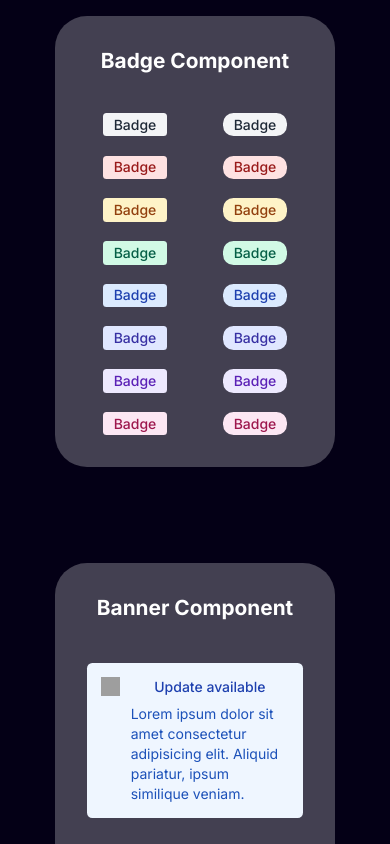
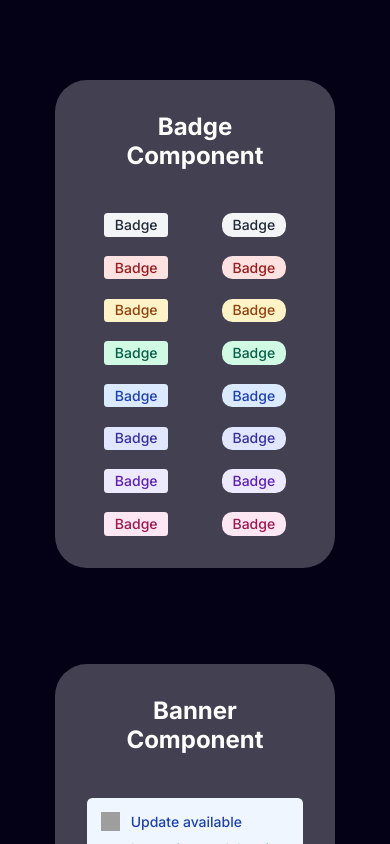
Before and after one commit to charlesoller/ComponentLibrary, a React (Vite) app: page / in a window 390 px wide. Shown: the top 844 px of the page. Built offline with nearby package versions, Linux system fonts and the light colour scheme; grey boxes are pictures that could not be loaded.

Commit message:
mvp done

```diff
--- a/src/App.css
+++ b/src/App.css
@@ -9,15 +9,13 @@ body {
   background: #040016;
   font-family: Inter, Arial, Helvetica, sans-serif;
   overflow-x: hidden;
+  padding: 4em 0;
 }
 
 @media (max-width: 670px){
-  h1 {
-    font-size: 1.3rem;
-    align-items: center;
-  }
-  div h1 {
+  .section__header {
     text-align: center;
+    font-size: 1.5rem;
   }
 }
 
@@ -27,9 +25,7 @@ body {
   gap: 6em;
   margin: 0 auto;
   width: 80%;
-  /* justify-content: center; */
   padding: 1em;
-  /* background-color: red; */
 }
 
 .badge-grid,
@@ -49,20 +45,24 @@ body {
 
 .badge-grid {
   display: grid;
-  /* overflow: hidden; */
-  /* grid-template: auto auto auto / repeat(auto-fit, 1fr); */
-  /* grid-auto-flow: column; */
-  /* grid-template-columns: repeat(auto-fill, minmax(200px, 1fr)); */
-  grid-template-columns: repeat(auto-fit, minmax(40px, 100px));
+  grid-template: repeat(3, auto) / repeat(8, auto);
+  grid-auto-flow: column;
   justify-items: center;
-  gap: 1.2em 1.5em;
-  /* width: 85%; */
+  gap: 1.2em 1.2em;
+}
+
+@media (max-width: 940px) {
+  .badge-grid {
+    grid-template: repeat(5, auto) / repeat(4, 1fr);
+    grid-auto-flow: row;
+  }
 }
 
 @media (max-width: 660px){
   .badge-grid {
-    grid-template-columns: 1fr 1fr;
+    grid-template: repeat(9, auto) / repeat(2, 1fr);
     align-items: end;
+    justify-items: center;
   }
 }
 
@@ -78,6 +78,7 @@ body {
   font-weight: 500;
   line-height: 1.25rem;
   width: min-content;
+  text-align: center;
   height: min-content;
   padding: 0.125em 0.75em;
 }
@@ -137,6 +138,7 @@ body {
 .banner-grid {
   display: grid;
   gap: 2em;
+  padding-bottom: 3em;
 }
 
 .banner-grid__title {
@@ -335,16 +337,18 @@ body {
 .card__icon__bg--pink { background: #FCE7F3; }
 .card__icon__bg--darkpink { background: #9D174D; }
 
-/* -------------------------- Testimonial Component -------------------------- */
+/* -------------------------- Image Testimonial Component -------------------------- */
 
 .image-testimonial-grid {
   display: grid;
   justify-content: center;
+  padding: 3em 3em 0 3em;
+  gap: 2em;
 }
 
 .image-testimonial-title {
   color: #FFF;
-  margin: 0 auto 0.5em auto;
+  margin: 0 auto 2em auto;
 }
 
 /* General */
@@ -371,6 +375,7 @@ body {
   flex-direction: column;
   padding: 3em;
   justify-content: center;
+  width: 100%;
 }
 
 /* Light and Dark Texts */
@@ -463,10 +468,29 @@ body {
 .image-testimonial__container--pink { background: #FCE7F3; }
 .image-testimonial__container--darkpink { background: #9D174D; }
 
+@media (max-width: 1000px) {
+  .image-testimonial {
+    font-size: .6rem;
+  }
+
+  .image-testimonial__testimonial {
+    font-size: .8rem;
+    line-height: 1.4rem;
+  }
+
+  .image-testimonial__testimonial__icon {
+    height: 1.1rem;
+  }
+
+  .image-testimonial-title {
+    margin-bottom: 0em;
+  }
+}
+
 /* Card */
-@media (max-width: 1000px){
+@media (max-width: 800px){
   .image-testimonial-grid {
-    gap: 2em;
+    gap: 3em;
   }
 
   .image-testimonial.left,
@@ -474,7 +498,7 @@ body {
     background: #FFF;
     grid-template: 103px 103px auto / 7.5% 85% 7.5%;
     width: 100%;
-    margin: 0 auto;
+    margin: 0 auto 3em auto;
   }
 
   .image-testimonial__image {
@@ -519,13 +543,33 @@ body {
   .image-testimonial__testimonial__icon {
     height: 2rem;
   }
+
+  .image-testimonial-grid {
+    padding-bottom: 2.5em;
+  }
+}
+
+@media (max-width: 400px){
+  .image-testimonial__testimonial {
+    font-size: 1.25rem;
+    line-height: 1.75rem;
+    margin-bottom: 1.5em;
+  }
+
+  .image-testimonial__testimonial__icon {
+    height: 1.5rem;
+  }
+
+  .image-testimonial__testimonial__name {
+    line-height: 1.25rem;
+  }
 }
 
 /* -------------------------- Testimonial Component -------------------------- */
 
 .testimonial-grid {
   display: grid;
-  padding-bottom: 3em;
+  padding: 3em;
   gap: 2em;
 }
 
@@ -542,6 +586,7 @@ body {
   padding: 6em 4.4em 7em 4.4em;
   font-weight: 500;
   text-align: center;
+  margin-bottom: 3em;
 }
 
 /* Dark/Light Modes */
@@ -600,6 +645,11 @@ body {
     align-items: flex-start;
   }
 
+  .testimonial__quote {
+    font-size: 1.25rem;
+    line-height: 2rem;
+  }
+
   .testimonial__info {
     flex-direction: column;
     justify-content: flex-start;
@@ -616,9 +666,21 @@ body {
 
   .testimonial__logo {
     margin: 0 auto;
+    width: 90%;
   }
 }
 
+@media (max-width: 400px){
+  .testimonial__quote {
+    font-size: 1.25rem;
+    line-height: 1.75rem;
+    margin-bottom: 1.5em;
+  }
+
+  .testimonial__logo {
+    width: 95%;
+  }
+}
 /* -------------------------- Tooltip Component -------------------------- */
 
 .tooltip-grid {
@@ -635,8 +697,13 @@ body {
     display: flex;
     flex-direction: column;
     align-items: center;
-    gap: 5.5em;
+    gap: 2em;
     width: fit-content;
+    padding-bottom: 1.5em;
+  }
+
+  .tooltip {
+    margin-bottom: 3.5em;
   }
 }
 
@@ -652,7 +719,7 @@ body {
   line-height: 1.25rem;
   font-weight: 400;
   padding: 1em;
-  width: 90%;
+  width: 95%;
   border-radius: 0.5rem;
   display: grid;
   grid-template: min-content min-content / auto auto auto;
@@ -667,7 +734,7 @@ body {
 .tooltip:before {
   content: "";
   position: absolute;
-  top: 100%;
+  top: 98%;
   left: 13%;
   width: 0;
   border-left: 20px solid transparent;
@@ -796,7 +863,7 @@ body {
 }
 
 .toast-button {
-  padding: 2em 4em;
+  padding: 2em 0;
   border-radius: 2em;
   background: #262626;
   font-size: 1.5rem;
@@ -805,6 +872,7 @@ body {
   color: #FFF;
   border: none;
   font-family: Inter, Arial, Helvetica, sans-serif;
+  width: 100%;
 }
 
 .toast-button:hover {
--- a/src/components/BadgeCollection.jsx
+++ b/src/components/BadgeCollection.jsx
@@ -4,7 +4,7 @@ import Badge from './Badge'
 export default function BadgeCollection(){
     return (
         <div className="badge-grid">
-            <h1 className="badge-grid__title">Badge Component</h1>
+            <h1 className="badge-grid__title section__header">Badge Component</h1>
             <Badge shape="square" color="gray">
                 Badge
             </Badge>
--- a/src/components/BannerCollection.jsx
+++ b/src/components/BannerCollection.jsx
@@ -4,7 +4,7 @@ import Banner from './Banner'
 export default function BannerCollection(){
     return (
         <div className='banner-grid'>
-            <h1 className="banner-grid__title">Banner Component</h1>
+            <h1 className="banner-grid__title section__header">Banner Component</h1>
             <Banner status="neutral" message="Update available">
                 Lorem ipsum dolor sit amet consectetur adipisicing elit. Aliquid pariatur, ipsum similique veniam.
             </Banner>
--- a/src/components/CardCollection.jsx
+++ b/src/components/CardCollection.jsx
@@ -6,7 +6,7 @@ export default function CardCollection(){
     //this should also accept an icon prop below
     return (
         <div className='card-grid'>
-            <h1 className="card-collection__title">Card Component</h1>
+            <h1 className="card-collection__title section__header">Card Component</h1>
             <Card title="Easy Deployment">
                 <p>Ac tincidunt sapien vehicula erat auctor pellentesque rhoncus. Et magna sit morbi lobortis.</p>
             </Card>
--- a/src/components/ImageTestimonialCollection.jsx
+++ b/src/components/ImageTestimonialCollection.jsx
@@ -5,7 +5,7 @@ import profilePic from '../assets/profile-pic.jpeg'
 export default function ImageTestimonialCollection(){
     return (
         <div className="image-testimonial-grid">
-            <h1 className="image-testimonial-title">Image Testimonial Component</h1>
+            <h1 className="image-testimonial-title section__header">Image Testimonial Component</h1>
             <ImageTestimonial image={profilePic} name='May Andersons' title='Workcation, CTO' imgPosition='right' color='#6F8AE3'>
                 Lorem ipsum dolor sit amet, consectetur adipiscing elit. Sed urna nulla vitae laoreet augue. Amet feugiat est integer dolor auctor adipiscing nunc urna, sit.
             </ImageTestimonial>
--- a/src/components/TestimonialCollection.jsx
+++ b/src/components/TestimonialCollection.jsx
@@ -5,7 +5,7 @@ import Logo from '../assets/testimonial-logo.svg'
 export default function TestimonialCollection(){
     return (
         <div className="testimonial-grid">
-            <h1 className="testimonial-grid__title">Testimonial Component</h1>
+            <h1 className="testimonial-grid__title section__header">Testimonial Component</h1>
             <Testimonial logo={Logo} name='May Andersons' title='Workcation, CTO'>
                 “Lorem ipsum dolor sit amet consectetur adipisicing elit. Nemo expedita voluptas culpa sapiente alias molestiae. Numquam corrupti in laborum sed rerum et corporis.”
             </Testimonial>
--- a/src/components/ToastCollection.jsx
+++ b/src/components/ToastCollection.jsx
@@ -33,7 +33,7 @@ export default function ToastCollection(){
     }
     return (
         <div className="toast-grid">
-            <h1 className="toast-grid__title">Toast Component</h1>
+            <h1 className="toast-grid__title section__header">Toast Component</h1>
             <button className="toast-button" onClick={toggleToast}>Click Me!</button>
             {visible && toastArr[currToast]}
         </div>
--- a/src/components/TooltipCollection.jsx
+++ b/src/components/TooltipCollection.jsx
@@ -4,7 +4,7 @@ import Tooltip from './Tooltip'
 export default function TooltipCollection(){
     return (
         <div className="tooltip-grid">
-            <h1 className="tooltip-grid__title">Tooltip Component</h1>
+            <h1 className="tooltip-grid__title section__header">Tooltip Component</h1>
             <Tooltip title="Archive notes" style='dark'>
                 Lorem ipsum dolor sit amet consectetur adipisicing elit oluptatum tenetur.
             </Tooltip>
```
